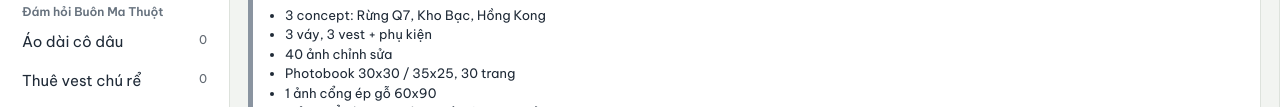
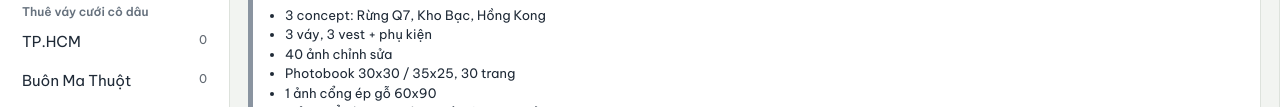
Before and after one commit to thaopham2091/chia-tien-teams, a plain HTML site: page index.html in a window 1280 px wide. Shown: the part 693-800 px from the top of the page. Drawn offline with nearby package versions, Linux system fonts and the light colour scheme.

Commit message:
Add wedding dress rental options in index.html

```diff
--- a/index.html
+++ b/index.html
@@ -144,6 +144,8 @@ const SEC=[
  {id:'mk-hcm',g:'Trang điểm cô dâu',n:'TP.HCM',city:'hcm',d:'Book trang điểm cô dâu'},
  {id:'ad-bmt',g:'Thuê áo dài',n:'Buôn Ma Thuột',city:'bmt',d:'Thuê áo dài cô dâu, chú rể'},
  {id:'ad-hcm',g:'Thuê áo dài',n:'TP.HCM',city:'hcm',d:'Thuê áo dài cô dâu, chú rể'},
+ {id:'vay-hcm',g:'Thuê váy cưới cô dâu',n:'TP.HCM',city:'hcm',d:'Thuê váy cưới cho cô dâu tại TP.HCM'},
+ {id:'vay-bmt',g:'Thuê váy cưới cô dâu',n:'Buôn Ma Thuột',city:'bmt',d:'Thuê váy cưới cho cô dâu tại Buôn Ma Thuột'},
  {id:'dh-ad',g:'Đám hỏi Buôn Ma Thuột',n:'Áo dài cô dâu',city:'bmt',d:'Thuê hoặc may áo dài cô dâu cho lễ đám hỏi'},
  {id:'dh-vest',g:'Đám hỏi Buôn Ma Thuột',n:'Thuê vest chú rể',city:'bmt',d:'Thuê vest cho chú rể ngày đám hỏi'},
  {id:'dh-decor',g:'Đám hỏi Buôn Ma Thuột',n:'Decor gia tiên cô dâu',city:'bmt',d:'Trang trí bàn thờ gia tiên, backdrop nhà cô dâu'},
```
